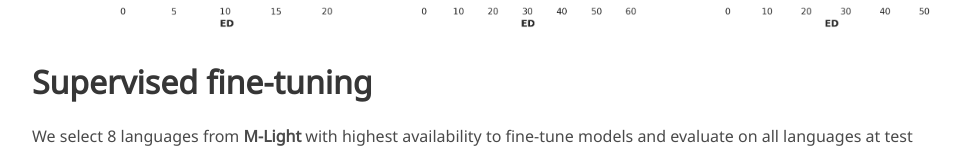
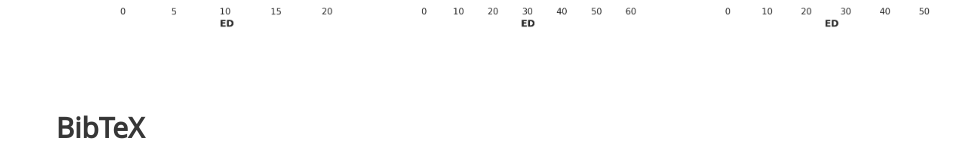
Before and after one commit to MaxITIE/MaxITIE.github.io, a plain HTML site: page index.html in a window 1280 px wide. Shown: the part 8478-8629 px from the top of the page, without its empty margins (152-1127 px from the left). Drawn offline with nearby package versions, Linux system fonts and the light colour scheme; some icons are missing; a web font is replaced by a local one.

Commit message:
commit message

```diff
--- a/index.html
+++ b/index.html
@@ -208,7 +208,7 @@
           <h3 class="title is-4">Large disparity between language groups</h3>
           <img src="images/performance_language_icl_300_horizontal.png" alt="">
         </div>
-<h2 class="title is-3">Supervised fine-tuning</h2>
+<!-- <h2 class="title is-3">Supervised fine-tuning</h2>
 <p>
   We select 8 languages from <b>M-Light</b> with highest availability to fine-tune models and evaluate on all languages at test time. By default, we use Low-Rank Adaptation (LoRA) with a rank of 64.
 </p>
@@ -230,7 +230,7 @@
     We evaluate 8 PEFT methods using Llama-3.1-8B-Instruct as the base model. While most methods underperform or only achieve comparable results, AdaLoRA consistently achieve better performance than LoRA on the five tasks.
   </p>
   <img src="images/peft_llama3_600.png" alt="">
-</div>
+</div> -->
 
 
 
```
